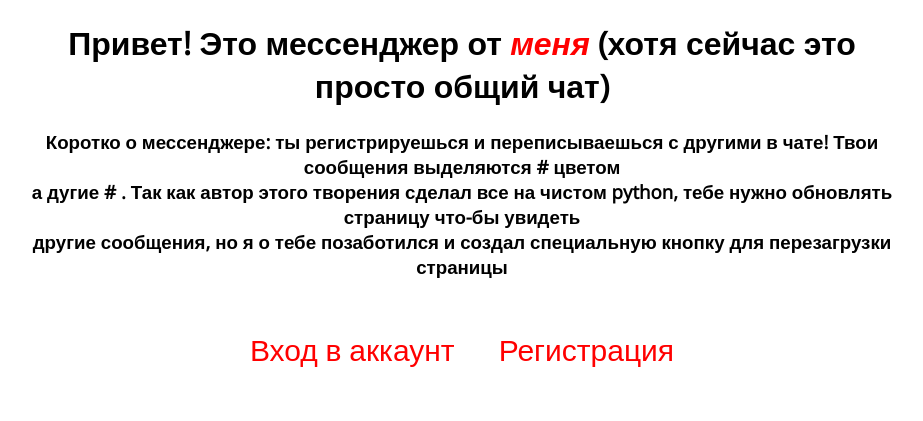
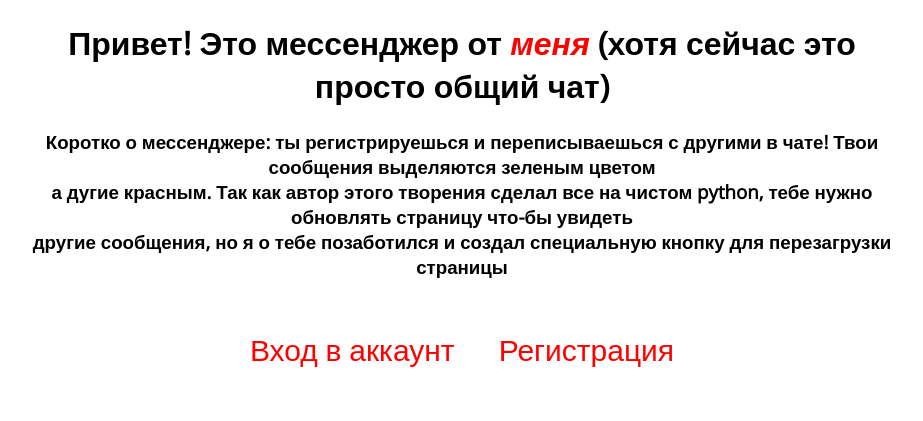
Before and after one commit to EvgenyGritsenko/YoutubeMessenger, a Flask app: page / in a window 1280 px wide. Shown: the top 421 px of the page, without its empty margins (178-1101 px from the left). Run offline with Flask 2, Linux system fonts and the light colour scheme.

Commit message:
beta version (уже точно)

```diff
--- a/static/css/main_page.css
+++ b/static/css/main_page.css
@@ -21,14 +21,12 @@
     text-decoration: inherit;
     margin: 5px;
     font-size: 30px;
-    margin-right: 30px;
 }
 
 #del{
     text-decoration: inherit;
     margin: 5px;
     font-size: 30px;
-    margin-left: 30px;
 }
 
 #logout{
--- a/templates/NotAuthorised.html
+++ b/templates/NotAuthorised.html
@@ -7,6 +7,7 @@
     <title>Ты не авторизован!</title>
     <link rel="stylesheet" href="{{ url_for('static', filename='css/not_auth.css') }}">
     <link href="https://fonts.googleapis.com/css2?family=Open+Sans&display=swap" rel="stylesheet">
+    <link rel="icon" href="{{ url_for('static', filename='images/logo.png') }}">
 </head>
 <body>
     <h1 id="text"> Что-бы посетить эту страницу, <a href="/login">войди</a> или <a href="/registration">зарегистрируйся</a> </h1>
--- a/templates/chat.html
+++ b/templates/chat.html
@@ -9,6 +9,7 @@
     <link href="https://fonts.googleapis.com/css2?family=Open+Sans:wght@800&display=swap" rel="stylesheet"> <!-- #head -->
     <link href="https://fonts.googleapis.com/css2?family=Roboto:wght@300&display=swap" rel="stylesheet"> <!-- forms -->
     <link href="https://fonts.googleapis.com/css2?family=Montserrat&display=swap" rel="stylesheet"> <!-- messages -->
+    <link rel="icon" href="{{ url_for('static', filename='images/logo.png') }}">
 </head>
 <body>
 
--- a/templates/del_acc.html
+++ b/templates/del_acc.html
@@ -7,6 +7,7 @@
     <title>Удаление аккаунта</title>
     <link rel="stylesheet" href="{{ url_for('static', filename='css/del_acc.css') }}">
     <link href="https://fonts.googleapis.com/css2?family=Open+Sans&display=swap" rel="stylesheet">
+    <link rel="icon" href="{{ url_for('static', filename='images/logo.png') }}">
 </head>
 <body>
 
--- a/templates/error404.html
+++ b/templates/error404.html
@@ -7,6 +7,7 @@
     <title>Не найдено!</title>
     <link rel="stylesheet" href="{{ url_for('static', filename='css/error404.css') }}">
     <link href="https://fonts.googleapis.com/css2?family=Open+Sans&display=swap" rel="stylesheet">
+    <link rel="icon" href="{{ url_for('static', filename='images/logo.png') }}">
 </head>
 <body>
     <div id="main" >
--- a/templates/info_user.html
+++ b/templates/info_user.html
@@ -7,6 +7,7 @@
     <title>Просмотр всех аккаунтов</title>
     <link rel="stylesheet" href="{{ url_for('static', filename='css/info.css') }}">
     <link href="https://fonts.googleapis.com/css2?family=Open+Sans&display=swap" rel="stylesheet">
+    <link rel="icon" href="{{ url_for('static', filename='images/logo.png') }}">
 </head>
 <body>
 
--- a/templates/info_user_id.html
+++ b/templates/info_user_id.html
@@ -7,6 +7,7 @@
     <title>Подробная информация о '{{ user.nick }}'</title>
     <link rel="stylesheet" href="{{ url_for('static', filename='css/info_user_id.css') }}">
     <link href="https://fonts.googleapis.com/css2?family=Ubuntu:wght@500&display=swap" rel="stylesheet">
+    <link rel="icon" href="{{ url_for('static', filename='images/logo.png') }}">
 </head>
 <body>
 
--- a/templates/login.html
+++ b/templates/login.html
@@ -7,6 +7,7 @@
     <title>Авторизация</title>
     <link rel="stylesheet" href="{{ url_for('static', filename='css/login.css') }}">
     <link href="https://fonts.googleapis.com/css2?family=Open+Sans&display=swap" rel="stylesheet">
+    <link rel="icon" href="{{ url_for('static', filename='images/logo.png') }}">
 </head>
 <body>
 
--- a/templates/main_anon.html
+++ b/templates/main_anon.html
@@ -7,14 +7,15 @@
     <title>Добро пожаловать!</title>
     <link rel="stylesheet" href="{{ url_for('static', filename='css/main_anon.css') }}">
     <link href="https://fonts.googleapis.com/css2?family=Open+Sans&display=swap" rel="stylesheet">
+    <link rel="icon" href="{{ url_for('static', filename='images/logo.png') }}">
 </head>
 <body>
 
     <div>
         <h1 id="mainText" >Привет! Это мессенджер от <a target="_blank" href="https://t.me/evgenygritsenko">меня</a> (хотя сейчас это просто общий чат)</h1>
 
-        <h3>Коротко о мессенджере: ты регистрируешься и переписываешься с другими в чате! Твои сообщения выделяются # цветом <br>
-            а дугие # . Так как автор этого творения сделал все на чистом python, тебе нужно обновлять страницу что-бы увидеть <br>
+        <h3>Коротко о мессенджере: ты регистрируешься и переписываешься с другими в чате! Твои сообщения выделяются зеленым цветом <br>
+            а дугие красным. Так как автор этого творения сделал все на чистом python, тебе нужно обновлять страницу что-бы увидеть <br>
             другие сообщения, но я о тебе позаботился и создал специальную кнопку для перезагрузки страницы
 
         </h3>
--- a/templates/main_page.html
+++ b/templates/main_page.html
@@ -10,6 +10,7 @@
     <link href="https://fonts.googleapis.com/css2?family=Montserrat:ital,wght@1,300&display=swap" rel="stylesheet"> <!-- links -->
     <link href="https://fonts.googleapis.com/css2?family=Ubuntu:ital,wght@1,700&display=swap" rel="stylesheet"> <!-- #goChat -->
     <link href="https://fonts.googleapis.com/css2?family=Source+Sans+Pro&display=swap" rel="stylesheet"> <!-- #other -->
+    <link rel="icon" href="{{ url_for('static', filename='images/logo.png') }}">
 </head>
 <body>
 
--- a/templates/registration.html
+++ b/templates/registration.html
@@ -7,6 +7,7 @@
     <title>Регистрация</title>
     <link href="https://fonts.googleapis.com/css2?family=Open+Sans&display=swap" rel="stylesheet">
     <link rel="stylesheet" href="{{ url_for('static', filename='css/reg.css') }}">
+    <link rel="icon" href="{{ url_for('static', filename='images/logo.png') }}">
 </head>
 <body>
 
--- a/templates/upd_acc.html
+++ b/templates/upd_acc.html
@@ -8,6 +8,7 @@
     <link rel="stylesheet" href="{{ url_for('static', filename='css/upd_acc.css') }}">
     <link href="https://fonts.googleapis.com/css2?family=Open+Sans&display=swap" rel="stylesheet"> <!-- all -->
     <link href="https://fonts.googleapis.com/css2?family=Roboto:wght@100&display=swap" rel="stylesheet"> <!-- buttons -->
+    <link rel="icon" href="{{ url_for('static', filename='images/logo.png') }}">
 </head>
 <body>
 
```
Also changed, not shown: site.db, static/images/.png (renamed from static/images/main_icon.png), static/images/logo.png (added), 1 other file.
